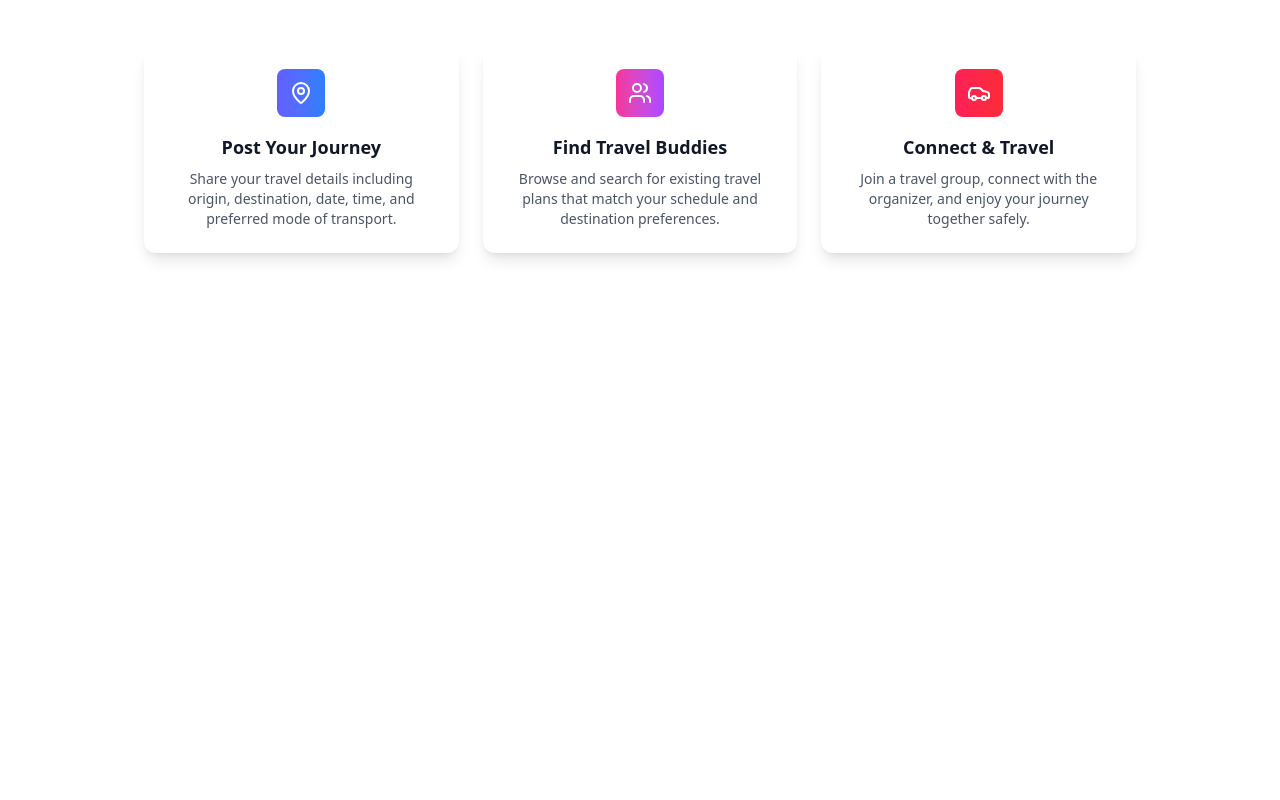
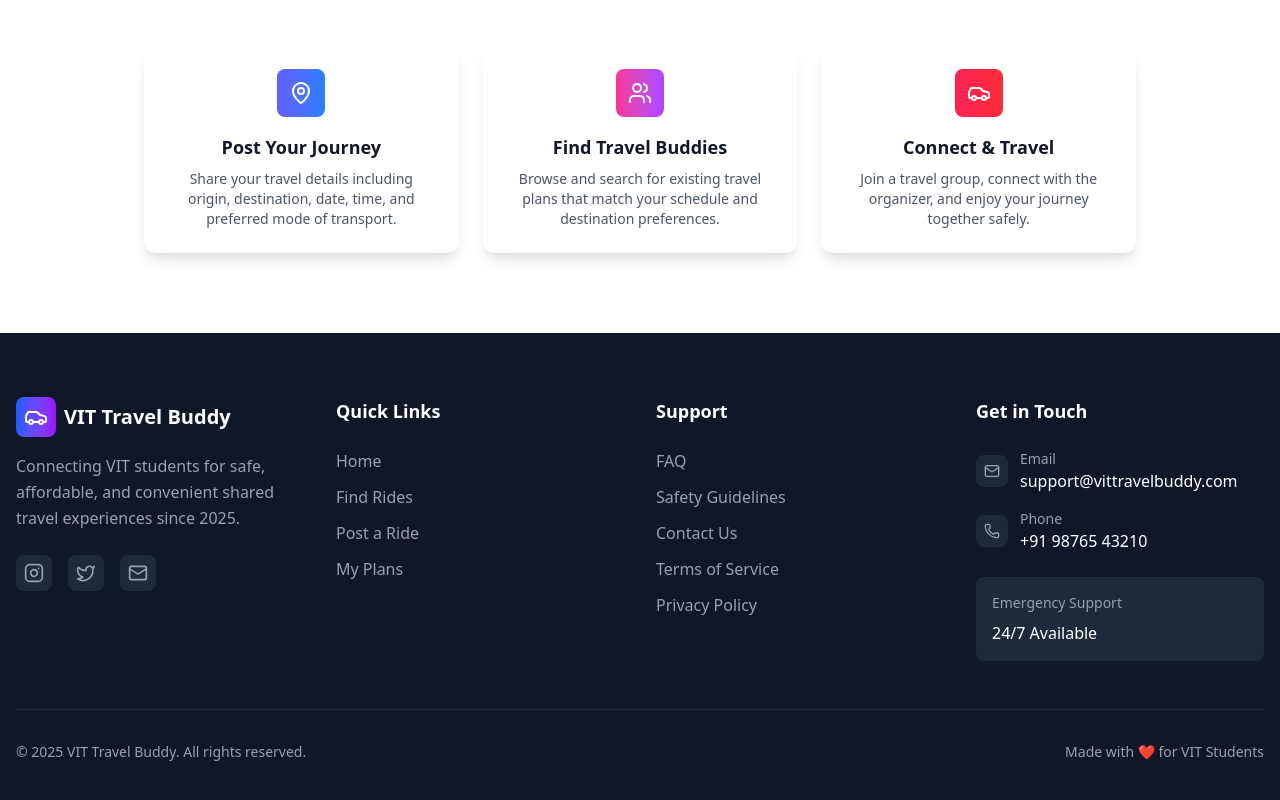
Before and after one commit to SBeeeee/TravelBuddy, a Next.js app in the folder frontend/: page / in a window 1280 px wide. Shown: the part 831-1631 px from the top of the page. Before the commit the page ends 1164 px from the top, so only its background shows below. Built offline with nearby package versions, Linux system fonts and the light colour scheme.

Commit message:
added footer

```diff
--- a/frontend/src/app/layout.js
+++ b/frontend/src/app/layout.js
@@ -1,6 +1,7 @@
 import Navbar from "@/components/Navbar";
 import "./globals.css";
 import { Providers } from "@/utils/Providers";
+import Footer from "@/components/Footer";
 export const metadata = {
   title: "TravelBuddy",
   description: "Generated by create next app",
@@ -13,7 +14,9 @@ export default function RootLayout({ children }) {
       >
         <Providers>
           <Navbar/>
-          {children}</Providers>
+          {children}
+          <Footer/>
+          </Providers>
       </body>
     </html>
   );
--- /dev/null
+++ b/frontend/src/components/Footer.jsx
@@ -0,0 +1,145 @@
+import Link from "next/link"
+import { Car, Instagram, Twitter, Mail, Phone } from "lucide-react"
+
+export default function Footer() {
+  return (
+    <footer className="bg-gray-900 text-white">
+      <div className="container mx-auto px-4 py-16">
+        <div className="grid grid-cols-1 md:grid-cols-4 gap-8">
+          {/* Brand */}
+          <div className="md:col-span-1">
+            <div className="flex items-center space-x-2 mb-4">
+              <div className="bg-gradient-to-r from-blue-600 to-purple-600 p-2 rounded-lg">
+                <Car className="h-6 w-6 text-white" />
+              </div>
+              <span className="text-xl font-bold">VIT Travel Buddy</span>
+            </div>
+            <p className="text-gray-400 mb-6 leading-relaxed">
+              Connecting VIT students for safe, affordable, and convenient shared travel experiences since 2025.
+            </p>
+            <div className="flex space-x-4">
+              <a
+                href="#"
+                className="text-gray-400 hover:text-white transition-colors p-2 bg-gray-800 rounded-lg hover:bg-gray-700"
+              >
+                <Instagram className="h-5 w-5" />
+              </a>
+              <a
+                href="#"
+                className="text-gray-400 hover:text-white transition-colors p-2 bg-gray-800 rounded-lg hover:bg-gray-700"
+              >
+                <Twitter className="h-5 w-5" />
+              </a>
+              <a
+                href="#"
+                className="text-gray-400 hover:text-white transition-colors p-2 bg-gray-800 rounded-lg hover:bg-gray-700"
+              >
+                <Mail className="h-5 w-5" />
+              </a>
+            </div>
+          </div>
+
+          {/* Quick Links */}
+          <div>
+            <h3 className="text-lg font-semibold mb-6">Quick Links</h3>
+            <ul className="space-y-3">
+              <li>
+                <Link href="/" className="text-gray-400 hover:text-white transition-colors">
+                  Home
+                </Link>
+              </li>
+              <li>
+                <Link href="/dashboard" className="text-gray-400 hover:text-white transition-colors">
+                  Find Rides
+                </Link>
+              </li>
+              <li>
+                <Link href="/create" className="text-gray-400 hover:text-white transition-colors">
+                  Post a Ride
+                </Link>
+              </li>
+              <li>
+                <Link href="/my-plans" className="text-gray-400 hover:text-white transition-colors">
+                  My Plans
+                </Link>
+              </li>
+            </ul>
+          </div>
+
+          {/* Support */}
+          <div>
+            <h3 className="text-lg font-semibold mb-6">Support</h3>
+            <ul className="space-y-3">
+              <li>
+                <Link href="/faq" className="text-gray-400 hover:text-white transition-colors">
+                  FAQ
+                </Link>
+              </li>
+              <li>
+                <Link href="/safety" className="text-gray-400 hover:text-white transition-colors">
+                  Safety Guidelines
+                </Link>
+              </li>
+              <li>
+                <Link href="/contact" className="text-gray-400 hover:text-white transition-colors">
+                  Contact Us
+                </Link>
+              </li>
+              <li>
+                <Link href="/terms" className="text-gray-400 hover:text-white transition-colors">
+                  Terms of Service
+                </Link>
+              </li>
+              <li>
+                <Link href="/privacy" className="text-gray-400 hover:text-white transition-colors">
+                  Privacy Policy
+                </Link>
+              </li>
+            </ul>
+          </div>
+
+          {/* Contact */}
+          <div>
+            <h3 className="text-lg font-semibold mb-6">Get in Touch</h3>
+            <div className="space-y-4">
+              <div className="flex items-center space-x-3">
+                <div className="bg-gray-800 p-2 rounded-lg">
+                  <Mail className="h-4 w-4 text-gray-400" />
+                </div>
+                <div>
+                  <div className="text-sm text-gray-400">Email</div>
+                  <div className="text-white">support@vittravelbuddy.com</div>
+                </div>
+              </div>
+              <div className="flex items-center space-x-3">
+                <div className="bg-gray-800 p-2 rounded-lg">
+                  <Phone className="h-4 w-4 text-gray-400" />
+                </div>
+                <div>
+                  <div className="text-sm text-gray-400">Phone</div>
+                  <div className="text-white">+91 98765 43210</div>
+                </div>
+              </div>
+            </div>
+
+            <div className="mt-6 p-4 bg-gray-800 rounded-lg">
+              <div className="text-sm text-gray-400 mb-2">Emergency Support</div>
+              <div className="text-white font-medium">24/7 Available</div>
+            </div>
+          </div>
+        </div>
+
+        <div className="mt-12 pt-8 border-t border-gray-800">
+          <div className="flex flex-col md:flex-row justify-between items-center">
+            <p className="text-gray-400 text-sm">
+              &copy; {new Date().getFullYear()} VIT Travel Buddy. All rights reserved.
+            </p>
+            <div className="mt-4 md:mt-0 flex items-center space-x-6 text-sm text-gray-400">
+              <span>Made with ❤️ for VIT Students</span>
+            </div>
+          </div>
+        </div>
+      </div>
+    </footer>
+  )
+}
```
